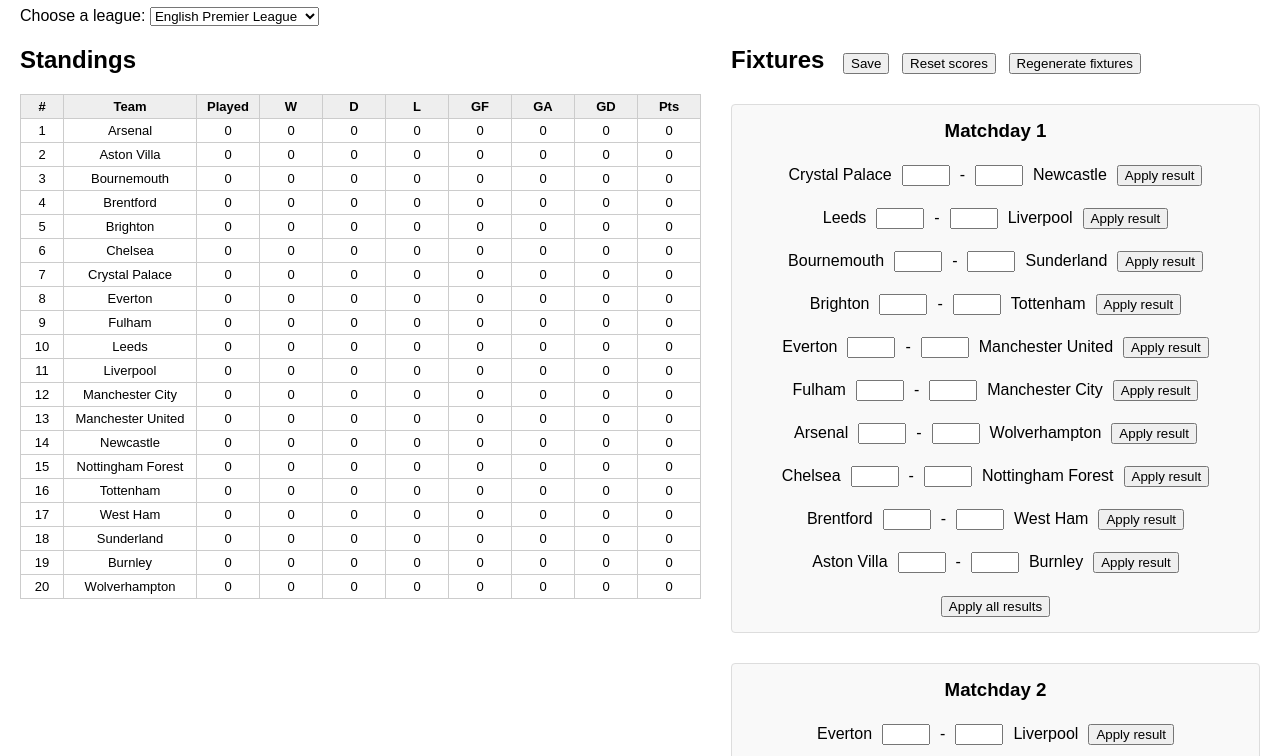
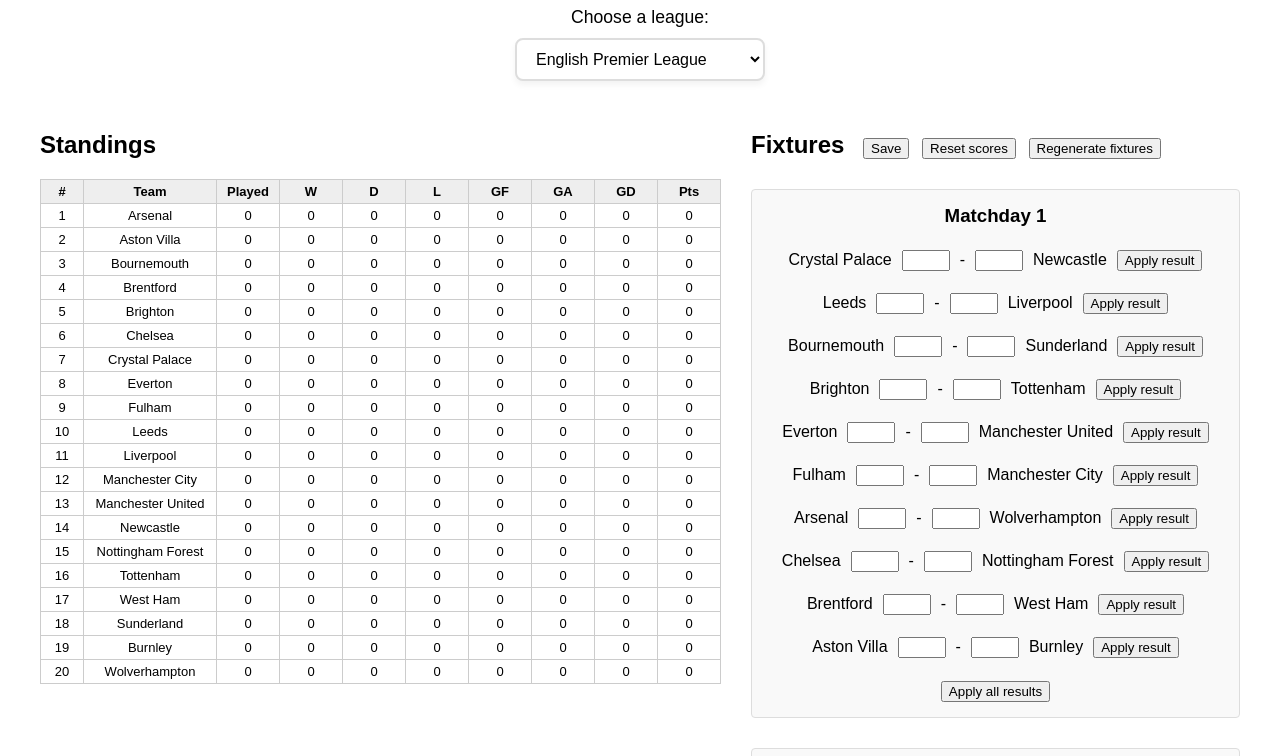
Before and after one commit to lvchkn/football-league, a plain HTML site: page index.html in a window 1280 px wide. Shown: the part 73-829 px from the top of the page. Drawn offline with Linux system fonts and the light colour scheme.

Commit message:
Tweak styles for league picker

```diff
--- a/styles.css
+++ b/styles.css
@@ -4,10 +4,44 @@
     padding: 0;
 }
 
+label[for="league-selector"] {
+    display: block;
+    margin: 20px auto 10px;
+    text-align: center;
+    font-size: 1.1rem;
+    font-weight: 500;
+}
+
+#league-selector {
+    display: block;
+    margin: 0 auto 30px;
+    padding: 10px 15px;
+    font-size: 1rem;
+    border: 2px solid #ddd;
+    border-radius: 8px;
+    background-color: white;
+    box-shadow: 0 4px 6px rgba(0, 0, 0, 0.05);
+    cursor: pointer;
+    transition: all 0.3s ease;
+    min-width: 250px;
+    outline: none;
+}
+
+#league-selector:hover {
+    border-color: #3b82f6;
+    box-shadow: 0 6px 12px rgba(59, 130, 246, 0.1);
+}
+
+#league-selector:focus {
+    border-color: #3b82f6;
+    box-shadow: 0 0 0 3px rgba(59, 130, 246, 0.2);
+}
+
 .container {
     display: flex;
     gap: 30px;
-    max-width: 100%;
+    max-width: 1200px;
+    margin: 0 auto;
     flex-wrap: wrap;
 }
 
@@ -23,7 +57,7 @@
 
 .fixtures-section {
     flex: 1;
-    min-width: 300px;
+    min-width: 350px;
 }
 
 table {
```
